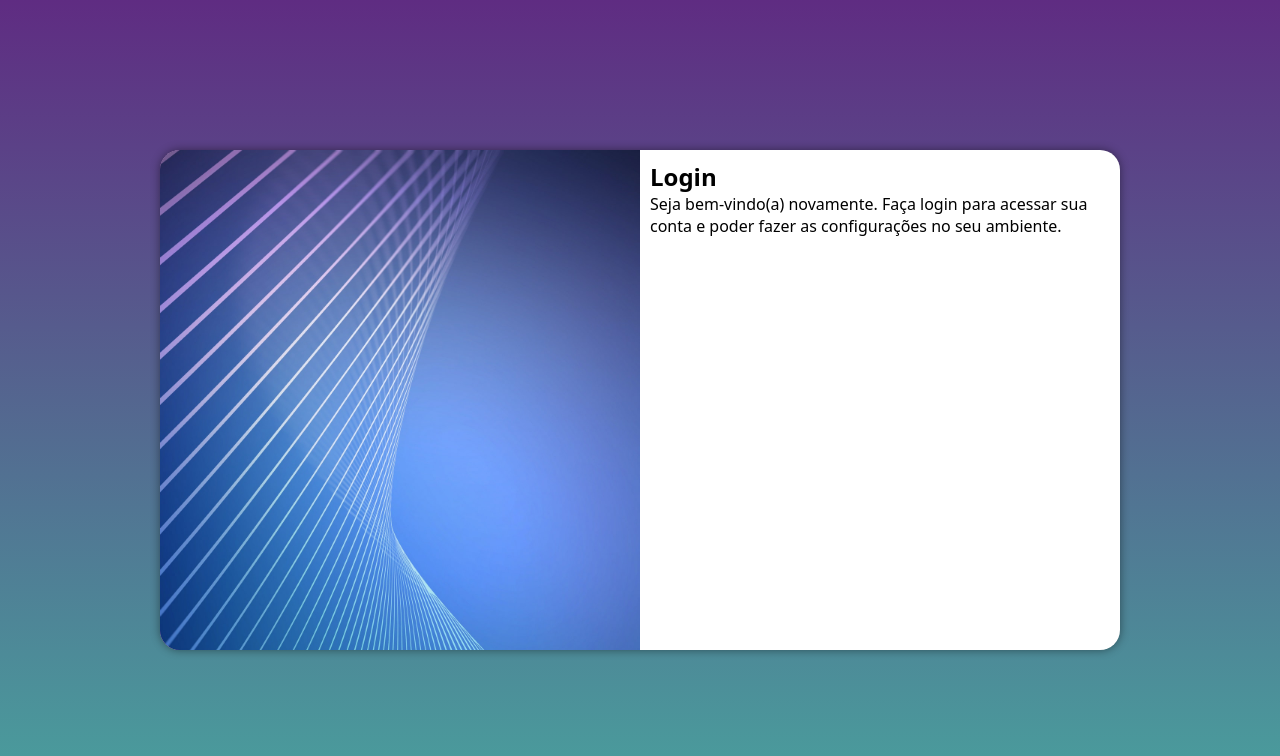
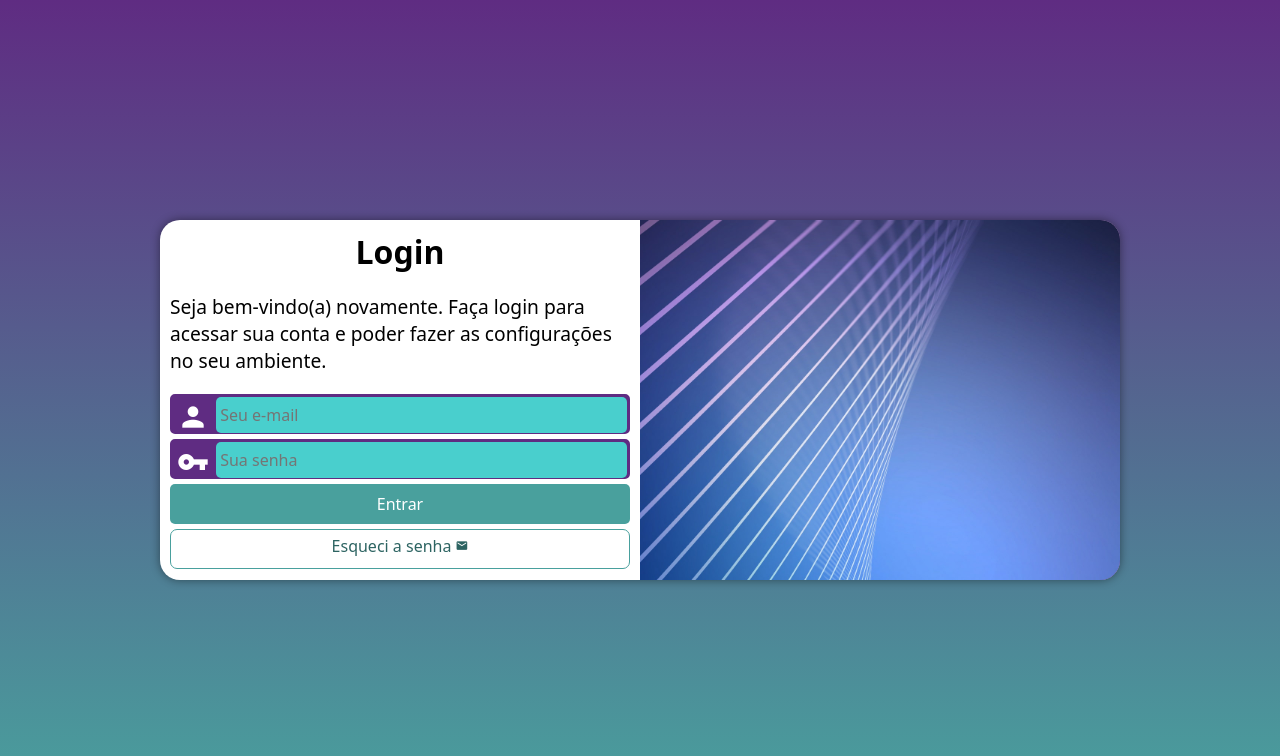
Before and after one commit to andrefidelis99/projeto-login, a plain HTML site: page index.html in a window 1280 px wide. Drawn offline with Linux system fonts and the light colour scheme.

Commit message:
terminei o projeto

```diff
--- a/estilos/media-query.css
+++ b/estilos/media-query.css
@@ -7,6 +7,7 @@
 
     section#login {
         width: 75vw;
+        height: 280px;
     }
 
     section#login > div#imagem {
@@ -19,6 +20,7 @@
         float: right;
         width: 63%;
     }
+
 }
 
 @media screen and (min-width: 992px) {
@@ -28,16 +30,26 @@
 
     section#login {
         width: 960px;
+        height: 360px;
     }
 
     section#login > div#imagem {
-        float: left;
+        float: right;
         width: 50%;
         height: 100%;
     }
 
     section#login > div#formulario {
-        float: right;
+        float: left;
         width: 50%;
     }
+
+    div#formulario h1 {
+        font-size: 2em;
+    }
+
+    div#formulario p {
+        font-size: 1.2em;
+        margin: 20px 0px;
+    }
 }
--- a/estilos/style.css
+++ b/estilos/style.css
@@ -34,22 +34,24 @@ section#login {
     position: absolute;
     top: 50%;
     left: 50%;
-    transform: translate(-50%, -50%);
+
 
     background-color: white;
     overflow: hidden;
     border-radius: 20px;
     box-shadow: 0px 0px 10px rgba(0, 0, 0, 0.445);
-
+    width: 250px;
+    height: 515px;
     transition: width .3s, height .3s;
     transition-timing-function: ease;
+    transform: translate(-50%, -50%);
 }
 
 section#login > div#imagem {
     display: block;
     background: #5f2c82 url(../imagens/metal.jpg) no-repeat;
     background-size: cover;
-    height: 250px;
+    height: 200px;
     background-position: top center;
 }
 
@@ -57,3 +59,88 @@ section#login > div#formulario {
     display: block;
     padding: 10px;
 }
+
+div#formulario h1 {
+    text-align: center;
+    margin-bottom: 10px;
+}
+
+div#formulario p {
+    font-size: 0.8em;
+}
+
+form > input[type=submit] {
+    display: block;
+    font-size: 1em;
+    width: 100%;
+    height: 40px;
+    background-color: #49a09d;
+    color: white;
+    border: none;
+    border-radius: 5px;
+    cursor: pointer;
+}
+
+form > input[type=submit]:hover {
+    background-color: #2b5f5d;
+}
+
+form > a.botao {
+    display: block;
+    text-align: center;
+    font-size: 1em;
+    width: 100%;
+    height: 40px;
+    padding-top: 5px;
+    margin-top: 5px;
+    background-color: white;
+    border: 1px solid #49a09d;
+    color: #2d6462;
+    border-radius: 7px;
+    text-decoration: none;
+}
+
+form > a.botao > span {
+    font-size: 0.8em;
+}
+
+form > a.botao:hover {
+    background-color: #6cd3cf;
+}
+
+form > div.campo {
+    background-color: #5f2c82;
+    border: 2px solid #5f2c82;
+    width: 100%;
+    display: block;
+    height: 40px;
+    border-radius: 5px;
+    margin: 5px 0px;
+}
+
+div.campo label {
+    display: none;
+}
+
+div.campo span {
+    color: white;
+    font-size: 2em;
+    width: 40px;
+    padding: 5px;
+}
+
+div.campo input {
+    background-color: #49cfcd;
+    font-size: 1em;
+    width: calc(100% - 45px);
+    height: 100%;
+    border: none;
+    border-radius: 5px;
+    padding: 4px;
+    transform: translateY(-12px);
+}
+
+div.campo input:focus-within {
+    background-color: white;
+
+}
--- a/index.html
+++ b/index.html
@@ -6,6 +6,7 @@
     <meta name="viewport" content="width=device-width, initial-scale=1.0">
     <link rel="stylesheet" href="estilos/style.css">
     <link rel="stylesheet" href="estilos/media-query.css">
+    <link href="https://fonts.googleapis.com/icon?family=Material+Icons" rel="stylesheet">
     <title>Login</title>
 </head>
 <body>
@@ -17,6 +18,22 @@
             <div id="formulario">
                 <h1>Login</h1>
                 <p>Seja bem-vindo(a) novamente. Faça login para acessar sua conta e poder fazer as configurações no seu ambiente.</p>
+                <form action="login.php" method="post" autocomplete="on">
+                    <div class="campo">
+                        <span class="material-icons">person</span>
+                        <input type="email" name="login" id="ilogin" placeholder="Seu e-mail" autocomplete="email" required maxlength="30">
+                        <label for="ilogin">Login</label>
+                    </div>
+                    <div class="campo">
+                        <span class="material-icons">vpn_key</span>
+                        <input type="password" name="senha" id="isenha" placeholder="Sua senha" autocomplete="current-password" required minlength="8" maxlength="20">
+                        <label for="isenha">Senha</label>
+                    </div>
+                    <input type="submit" value="Entrar">
+                    <a href="esqueci.html" class="botao">
+                        Esqueci a senha <span class="material-icons">mail</span>
+                    </a>
+                </form>
             </div>
         </section>
     </main>
```
